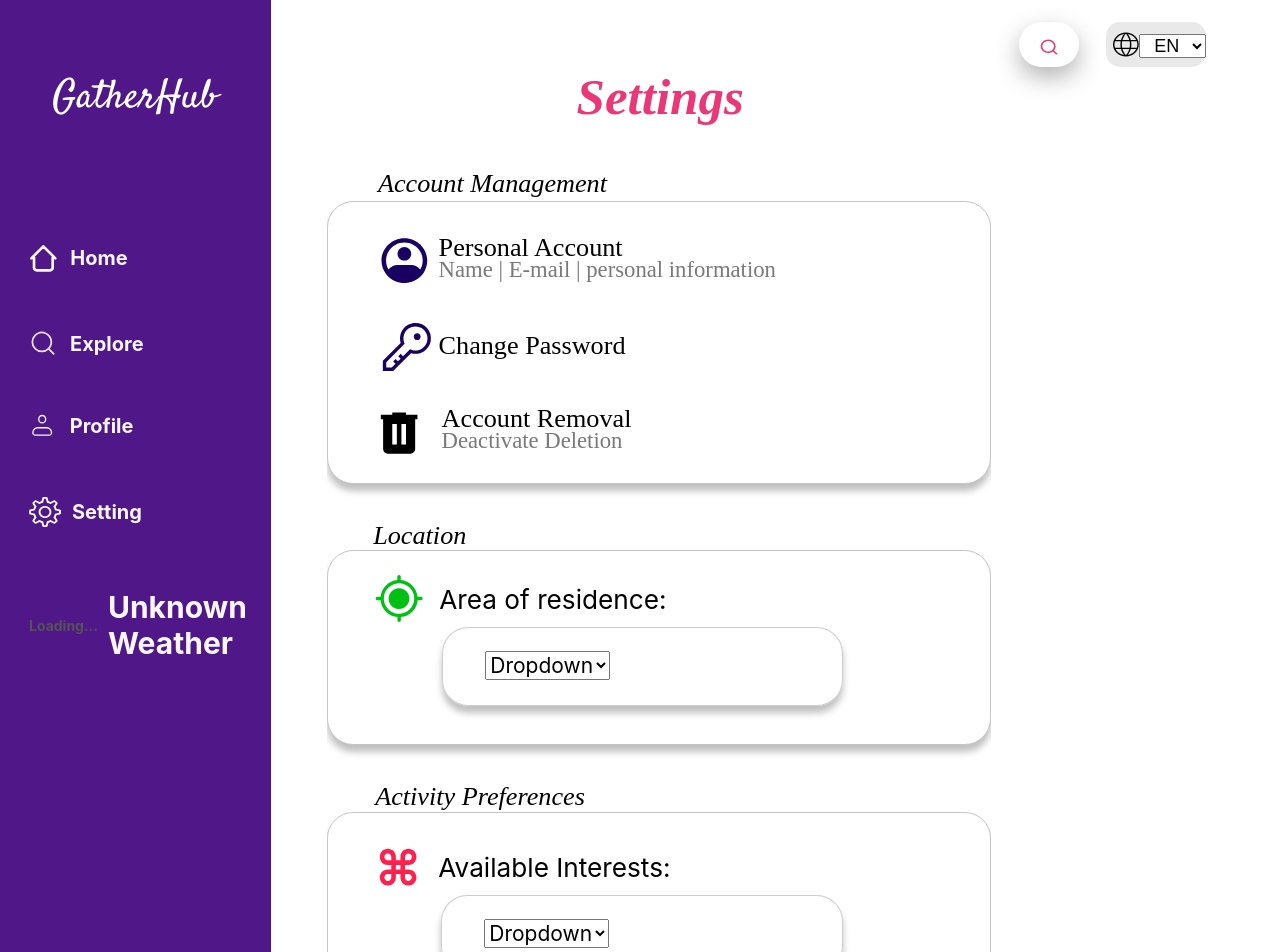
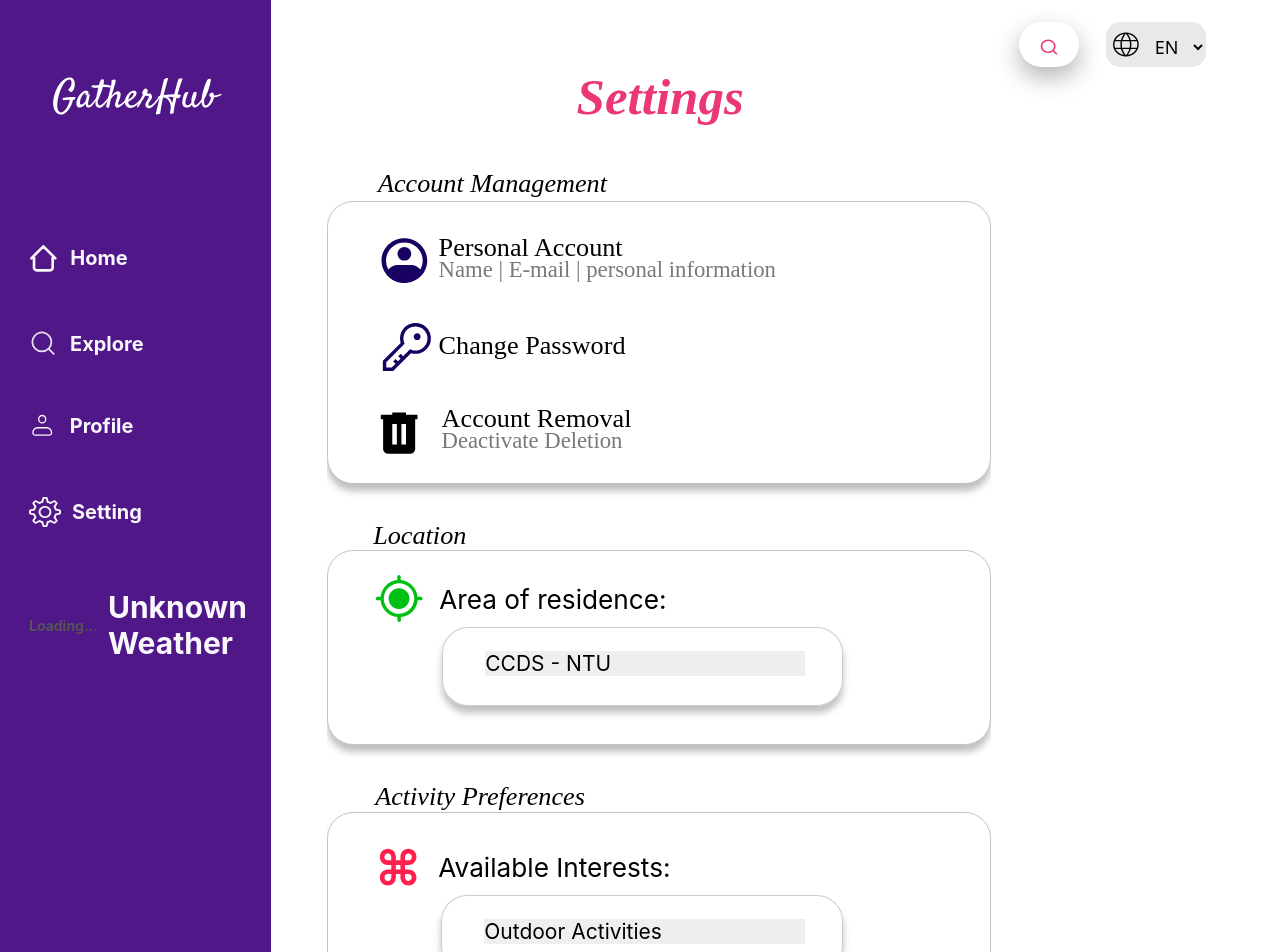
Before and after one commit to ijethmal/SC2006, a React (Vite) app in the folder code/frontend/: page /setting-web-page in a window 1280 px wide. Shown: the top 952 px of the page. Built offline with nearby package versions, Linux system fonts and the light colour scheme; no server answers; a web font is replaced by a local one.

Commit message:
fix-settingpage-done

```diff
--- a/code/frontend/src/components/Pop_up.css
+++ b/code/frontend/src/components/Pop_up.css
@@ -1,6 +1,7 @@
 body.active-popup {
     overflow-y: hidden;
 }
+
 
 .btn-popup {
     padding: 3px;
@@ -10,6 +11,10 @@ body.active-popup {
     width: 227px;
     position: relative;
     cursor: pointer; /* Pointer cursor on hover */
+    background-color: purple;
+    color: white;
+    font-weight: bold;
+    border-radius: 50px;
 }
 
 .popup,.overlay {
@@ -44,4 +49,8 @@ body.active-popup {
     right: 10px;
     padding: 5px 7px;
     cursor: pointer; /* Pointer cursor on hover */
+    border-radius: 50px;
+    background-color: red;
+    color: white;
+    font-weight: 600;
 }
--- a/code/frontend/src/pages/SettingWebPage.css
+++ b/code/frontend/src/pages/SettingWebPage.css
@@ -814,3 +814,26 @@ option {
 .account-removal{
     cursor: pointer;
 }
+.residence{
+    cursor: pointer;
+    background-color: none;
+    border-radius: none;
+    border: none;
+    width: 100%;
+    outline: none;
+    appearance: none;
+}
+.opt{
+    font-size: 1.5rem;
+    font-family: system-ui, -apple-system, BlinkMacSystemFont, 'Segoe UI', Roboto, Oxygen, Ubuntu, Cantarell, 'Open Sans', 'Helvetica Neue', sans-serif;
+}
+.Languagechoice{
+    background-color: transparent;
+    border-radius: none;
+    outline: none;
+    border: none;
+    font-family: system-ui, -apple-system, BlinkMacSystemFont, 'Segoe UI', Roboto, Oxygen, Ubuntu, Cantarell, 'Open Sans', 'Helvetica Neue', sans-serif;
+}
+.opt-lang{
+    background-color: transparent;
+}
--- a/code/frontend/src/pages/SettingWebPage.jsx
+++ b/code/frontend/src/pages/SettingWebPage.jsx
@@ -2,15 +2,13 @@ import NaviBar from "../components/NaviBar";
 import "./SettingWebPage.css";
 import "../components/Pop_up.css";
 import Pop_up from "../components/Pop_up";
-import SettingModal from "../components/SettingModal"
+import SettingModal from "../components/SettingModal";
 import PwModal from "../components/pwModal";
 import Removal from "../components/Removal";
 import React, { useState } from "react";
 import Search from "../components/Search";
 
-
 const SettingWebPage = () => {
-
     const [isModalOpen, setIsModalOpen] = useState(false);
     const [isPwModalOpen, setIsPwModalOpen] = useState(false);
     const [isRemovalOpen, setIsRemovalOpen] = useState(false);
@@ -70,26 +68,52 @@ const SettingWebPage = () => {
                                                 </div>
                                                 <div className="personal-info-container">
                                                     <div className="personal-info-details">
-                                                        <span className="personal-account" onClick={openModal}>
-                                                                Personal Account
+                                                        <span
+                                                            className="personal-account"
+                                                            onClick={openModal}
+                                                        >
+                                                            Personal Account
                                                         </span>
                                                         <div className="name-e-mail">
                                                             Name | E-mail |
                                                             personal information
                                                         </div>
-                                                        {isModalOpen && <SettingModal onClose={closeModal} />}
+                                                        {isModalOpen && (
+                                                            <SettingModal
+                                                                onClose={
+                                                                    closeModal
+                                                                }
+                                                            />
+                                                        )}
                                                     </div>
                                                     <div className="change-password">
-                                                        <span className="chg_pw" onClick={openPwModal}>
-                                                             Change Password
+                                                        <span
+                                                            className="chg_pw"
+                                                            onClick={
+                                                                openPwModal
+                                                            }
+                                                        >
+                                                            Change Password
                                                         </span>
                                                     </div>
-                                                    {isPwModalOpen && <PwModal onClose={closePwModal} />}
+                                                    {isPwModalOpen && (
+                                                        <PwModal
+                                                            onClose={
+                                                                closePwModal
+                                                            }
+                                                        />
+                                                    )}
                                                     <div className="account-removal-container">
                                                         <div className="account-removal-details">
                                                             <div className="account-removal">
-                                                                <span className="acc-rm" onClick={openRemoval}>
-                                                                    Account Removal
+                                                                <span
+                                                                    className="acc-rm"
+                                                                    onClick={
+                                                                        openRemoval
+                                                                    }
+                                                                >
+                                                                    Account
+                                                                    Removal
                                                                 </span>
                                                             </div>
                                                             <div className="name-e-mail">
@@ -98,7 +122,13 @@ const SettingWebPage = () => {
                                                             </div>
                                                         </div>
                                                     </div>
-                                                    {isRemovalOpen && <Removal onClose={closeRemoval} />}
+                                                    {isRemovalOpen && (
+                                                        <Removal
+                                                            onClose={
+                                                                closeRemoval
+                                                            }
+                                                        />
+                                                    )}
                                                 </div>
                                             </div>
                                         </div>
@@ -123,7 +153,20 @@ const SettingWebPage = () => {
                                                         </div>
                                                         <div className="dropdown-container">
                                                             <div className="dropdown-input">
-                                                                <Dropdown />
+                                                                <select className="dropdown residence">
+                                                                    <option className="opt">
+                                                                        CCDS -
+                                                                        NTU
+                                                                    </option>
+                                                                    <option className="opt">
+                                                                        Tanjong
+                                                                        Hall
+                                                                    </option>
+                                                                    <option className="opt">
+                                                                        Hall 11
+                                                                        - NTU
+                                                                    </option>
+                                                                </select>
                                                             </div>
                                                         </div>
                                                     </div>
@@ -152,7 +195,17 @@ const SettingWebPage = () => {
                                                             </div>
                                                             <div className="dropdown-container">
                                                                 <div className="preference-dropdown-input">
-                                                                    <Dropdown />
+                                                                    <select className="dropdown residence">
+                                                                        <option className="opt">
+                                                                            Outdoor Activities
+                                                                        </option>
+                                                                        <option className="opt">
+                                                                            Indoor Activities
+                                                                        </option>
+                                                                        <option className="opt">
+                                                                            Team Sports
+                                                                        </option>
+                                                                    </select>
                                                                 </div>
                                                             </div>
                                                         </div>
@@ -181,7 +234,8 @@ const SettingWebPage = () => {
                                         <div className="notification-details">
                                             <div className="notification-options">
                                                 <div className="allow-notifications">
-                                                    {/*Allow notifications*/}  <Pop_up />
+                                                    {/*Allow notifications*/}{" "}
+                                                    <Pop_up />
                                                 </div>
                                                 <div className="new-groups">{`New groups | Upcoming events | E-mail `}</div>
                                             </div>
@@ -200,7 +254,7 @@ const SettingWebPage = () => {
                                 alt=""
                                 src="/vector-5.svg"
                             />
-                             <Languagechoice />
+                            <Languagechoice />
                             {/*<a className="en">EN</a>*/}
                         </button>
                     </div>
@@ -221,13 +275,13 @@ const Dropdown = () => {
     );
 };
 
-const Languagechoice = () =>{
+const Languagechoice = () => {
     return (
         <select className="Languagechoice">
-            <option>EN</option>
-            <option>中文</option>
-            <option>Malay</option>
-            <option>தமிழ்</option>
+            <option className="opt-lang">EN</option>
+            <option className="opt-lang">中文</option>
+            <option className="opt-lang">Malay</option>
+            <option className="opt-lang">தமிழ்</option>
         </select>
     );
 };
```
